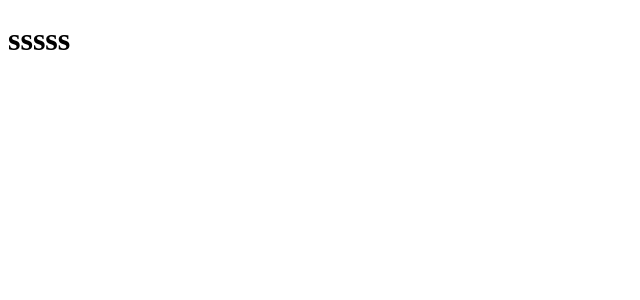
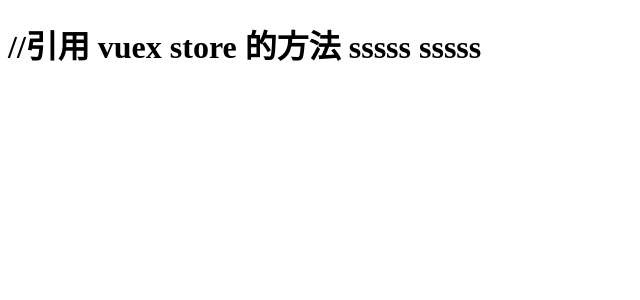
Before and after one commit to sankouothers/vuejs_project, a Vue app in the folder mall/: page /#/login in a window 1280 px wide. Shown: the top 300 px of the page, without its empty margins (0-640 px from the left). Built offline with nearby package versions, Linux system fonts and the light colour scheme.

Commit message:
如何引用 vuex store

```diff
--- a/mall/src/components/login.vue
+++ b/mall/src/components/login.vue
@@ -1,15 +1,19 @@
 <template>
   <h1>
+    //引用 vuex store 的方法
     {{$store.state.login.username}}
+    {{msg}}
   </h1>
 </template>
 
 <script>
+
 export default {
   name: 'login',
   data () {
     return {
-      // msg:$store.state.show
+      //引用 vuex store 的方法
+      msg: this.$store.state.login.username
     }
   }
 }
```
